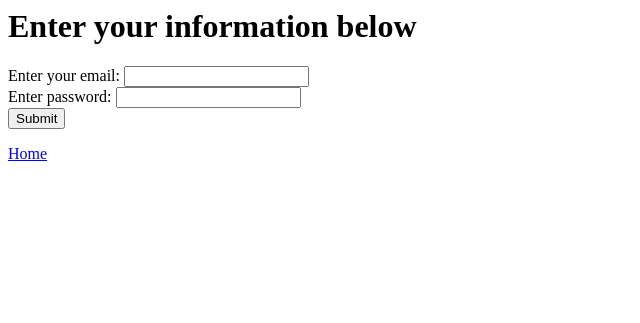
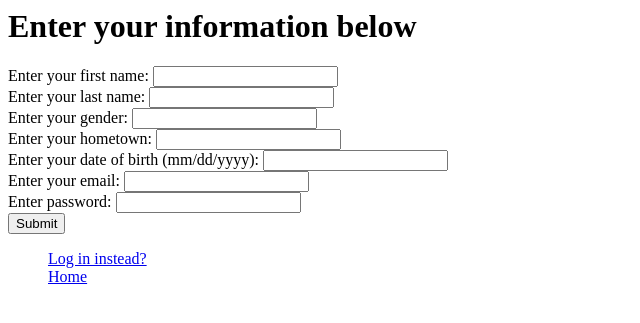
Before and after one commit to drash7/PhotoShare, a Flask app: page /register in a window 1280 px wide. Shown: the top 323 px of the page, without its empty margins (0-640 px from the left). Run offline with Flask 2, Linux system fonts and the light colour scheme; data comes from the database, SQL or seed files in the repository.

Commit message:
Update register.html

```diff
--- a/templates/register.html
+++ b/templates/register.html
@@ -1,4 +1,13 @@
 <!-- author ben lawson balawson@bu.edu -->
+{% with messages = get_flashed_messages() %}
+  {% if messages %}
+    <ul class=flashes>
+    {% for message in messages %}
+      <h2 style="color:red;">{{ message }}</h2>
+    {% endfor %}
+    </ul>
+  {% endif %}
+{% endwith %}
 <head>
     <title>Create an account!</title>
 </head>
@@ -11,6 +20,16 @@
         </div>
         <div id="content">
             <form method="post" action="{{ url_for('register_user') }}">
+                <label for="first_name">Enter your first name:</label>
+                <input type="first_name" name="first_name" /><br />
+                <label for="last_name">Enter your last name:</label>
+                <input type="last_name" name="last_name" /><br />
+                <label for="gender">Enter your gender:</label>
+                <input type="gender" name="gender" /><br />
+                <label for="hometown">Enter your hometown:</label>
+                <input type="hometown" name="hometown" /><br />
+                <label for="birth_date">Enter your date of birth (mm/dd/yyyy):</label>
+                <input type="birth_date" name="birth_date" /><br />
                 <label for="email">Enter your email:</label>
                 <input type="email" name="email" /><br />
                 <label for="password">Enter password:</label>
@@ -19,4 +38,7 @@
             </form>
          </div>
     </body>
+<ul>
+<a href='/login'>Log in instead?</a></br>
 <a href='/'>Home</a>
+</ul>
```
